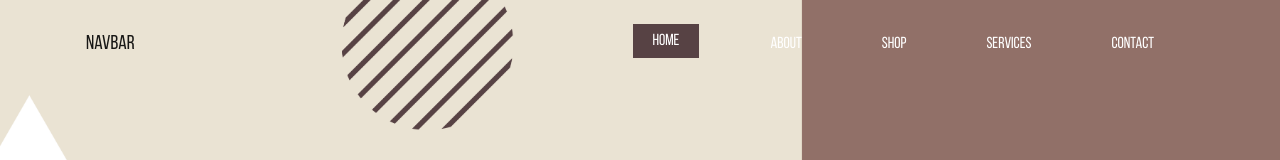
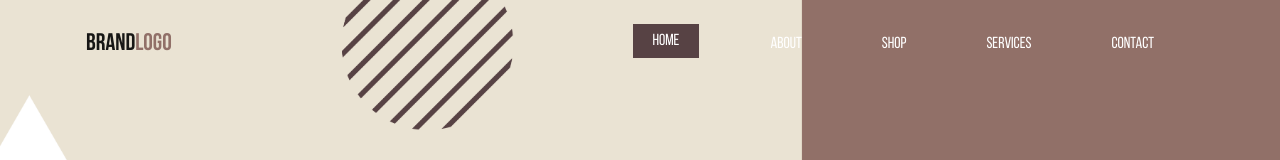
Before and after one commit to samseen/fashion_ui, a website: page index.html in a window 1280 px wide. Shown: the top 160 px of the page. Drawn offline with Linux system fonts and the light colour scheme.

Commit message:
Styled the logo

```diff
--- a/index.html
+++ b/index.html
@@ -15,7 +15,7 @@
         <div class="top">
             <div class="container p-0">
                 <nav class="navbar navbar-expand-lg navbar-light">
-                    <a class="navbar-brand" href="#">Navbar</a>
+                    <a class="navbar-brand font-size-1 dark-brown" href="#">Brand<span class="light-brown">Logo</span></a>
                     <button class="navbar-toggler" type="button" data-toggle="collapse" data-target="#navbarNav" aria-controls="navbarNav" aria-expanded="false" aria-label="Toggle navigation">
                       <span class="navbar-toggler-icon"></span>
                     </button>
--- a/sass/include/_variables.scss
+++ b/sass/include/_variables.scss
@@ -1,3 +1,16 @@
 
 $dark-brown: #574244;
 $light-brown: #917068;
+
+.font-size-1 {
+    font-family: Bebas-Bold;
+    font-size: 1.5rem;
+}
+
+.dark-brown {
+    color: $dark-brown;
+}
+
+.light-brown {
+    color: $light-brown;
+}
```
Also changed, not shown: css/styles.css.
